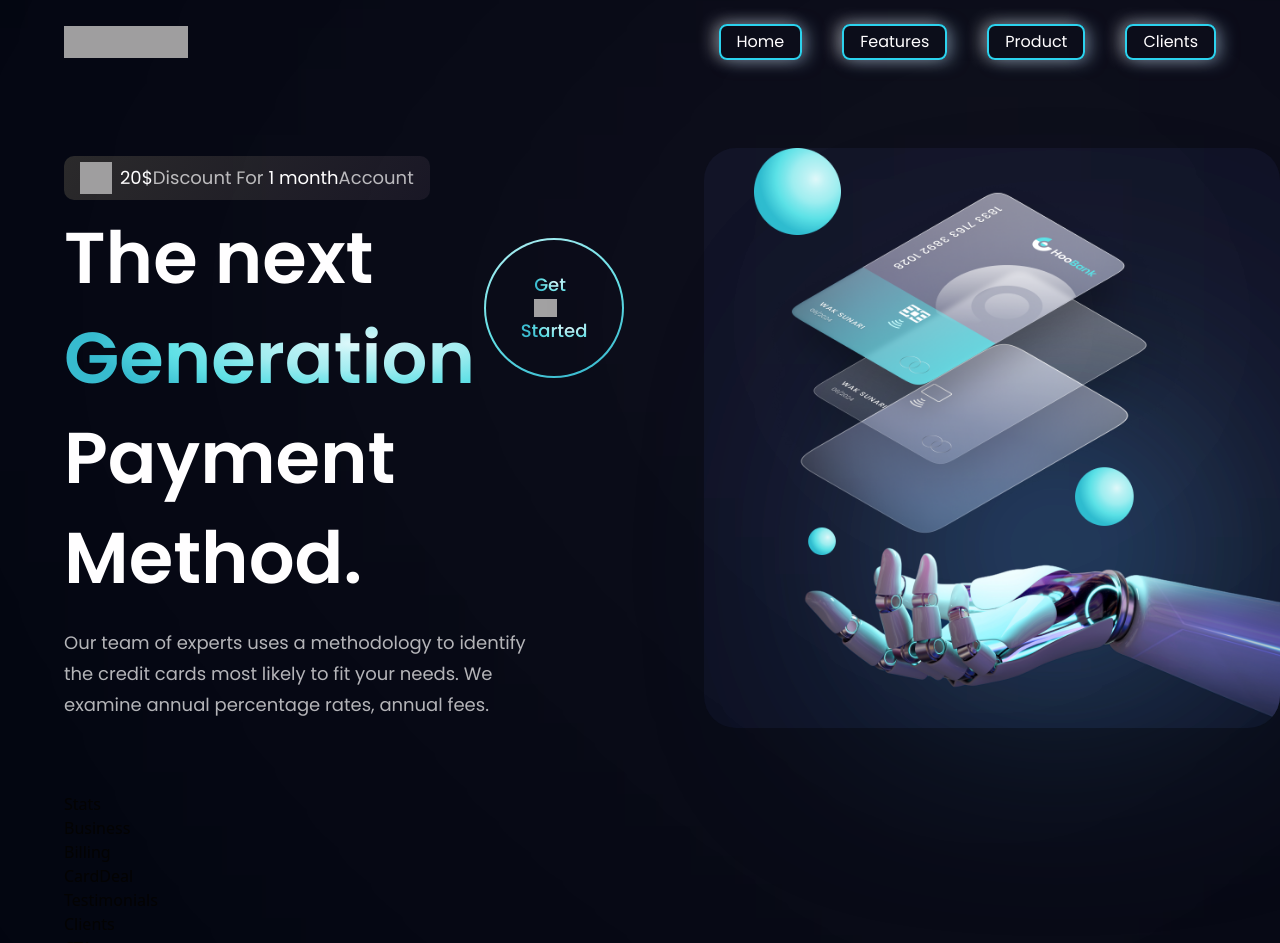
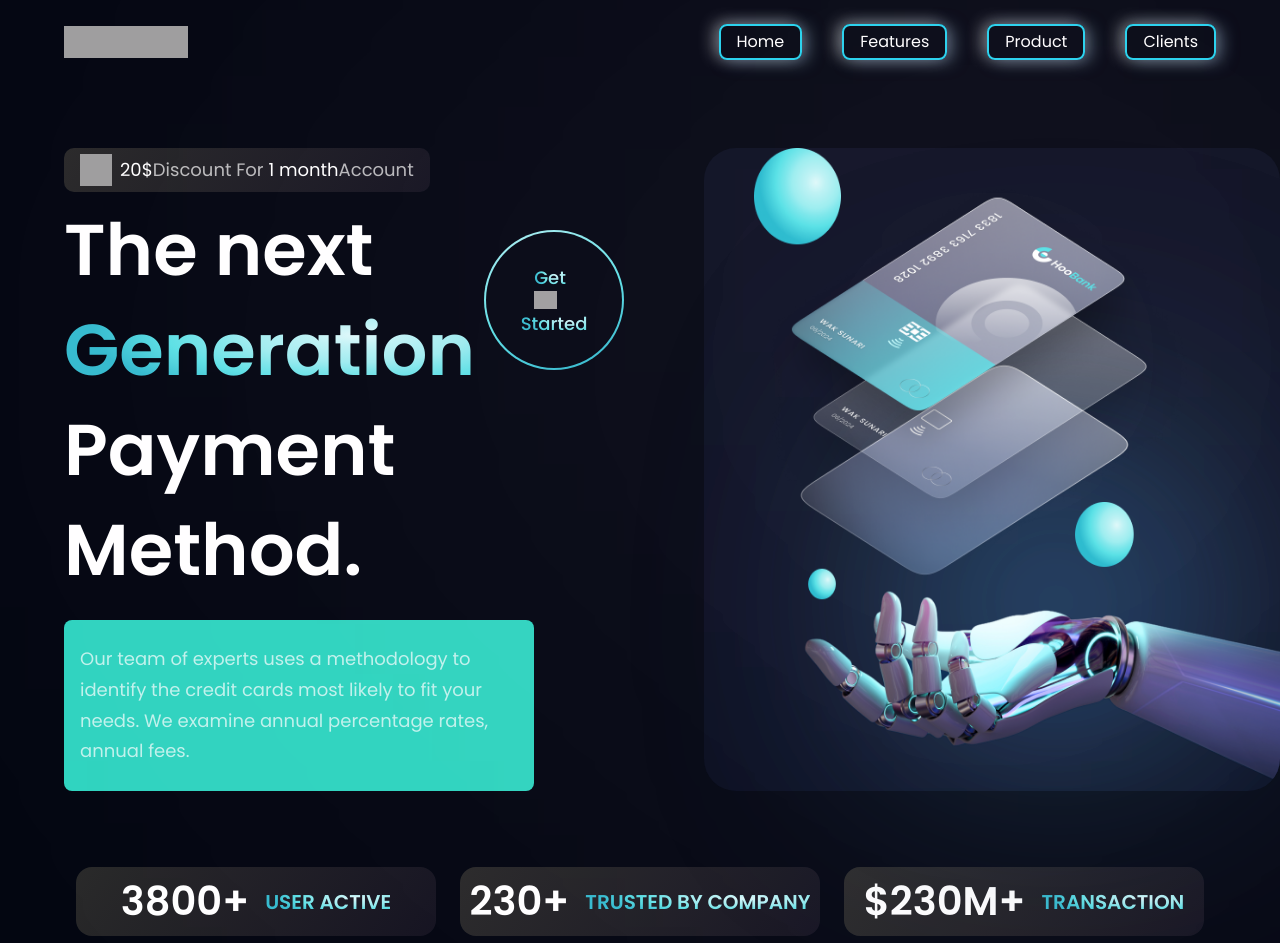
Before and after one commit to DevAnonitos/Bank-app-UI, a React (Vite) app: page / in a window 1280 px wide. Shown: the top 943 px of the page. Built offline with nearby package versions, Linux system fonts and the light colour scheme; grey boxes are pictures that could not be loaded.

Commit message:
update-Stats-components

```diff
--- a/src/components/Hero.jsx
+++ b/src/components/Hero.jsx
@@ -53,7 +53,10 @@ const Hero = () => {
           >
               Payment Method.
           </h1>
-          <p className={`${styles.paragraph} max-w-[470px] mt-5`}>
+          <p
+            className={`
+            ${styles.paragraph} max-w-[470px] mt-5 bg-teal-400 px-4 py-6 rounded-lg`}
+          >
             Our team of experts uses a methodology to identify the credit cards
             most likely to fit your needs. We examine annual percentage rates,
             annual fees.
--- a/src/components/Stats.jsx
+++ b/src/components/Stats.jsx
@@ -1,8 +1,38 @@
-import React from 'react'
+import React from 'react';
+import { stats} from "../constants";
+import styles from "../style";
 
 const Stats = () => {
   return (
-    <div>Stats</div>
+    <>
+      <section className={`${styles.flexCenter} flex-row flex-wrap sm:mb-20 mb-6`}>
+        {stats.map((stat) => (
+          <div
+            key={stat.id}
+            className={`
+              flex-1 flex justify-center items-center
+              flex-row m-3 bg-discount-gradient py-2
+              rounded-2xl hover:scale-125 duration-200 delay-100 ease-out cursor-default`
+            }
+          >
+            <h4
+              className='font-poppins font-semibold
+              xs:text-[40px] text-[30px] xs:leading-[53px]
+              leading-[43px] text-white'
+            >
+              {stat.value}
+            </h4>
+            <p
+              className='font-poppins font-semibold
+              xs:text-[20px] text-[15px] xs:leading-[26px]
+              leading-[21px] text-gradient ml-4 uppercase'
+            >
+              {stat.title}
+            </p>
+          </div>
+        ))}
+      </section>
+    </>
   )
 }
 
```
